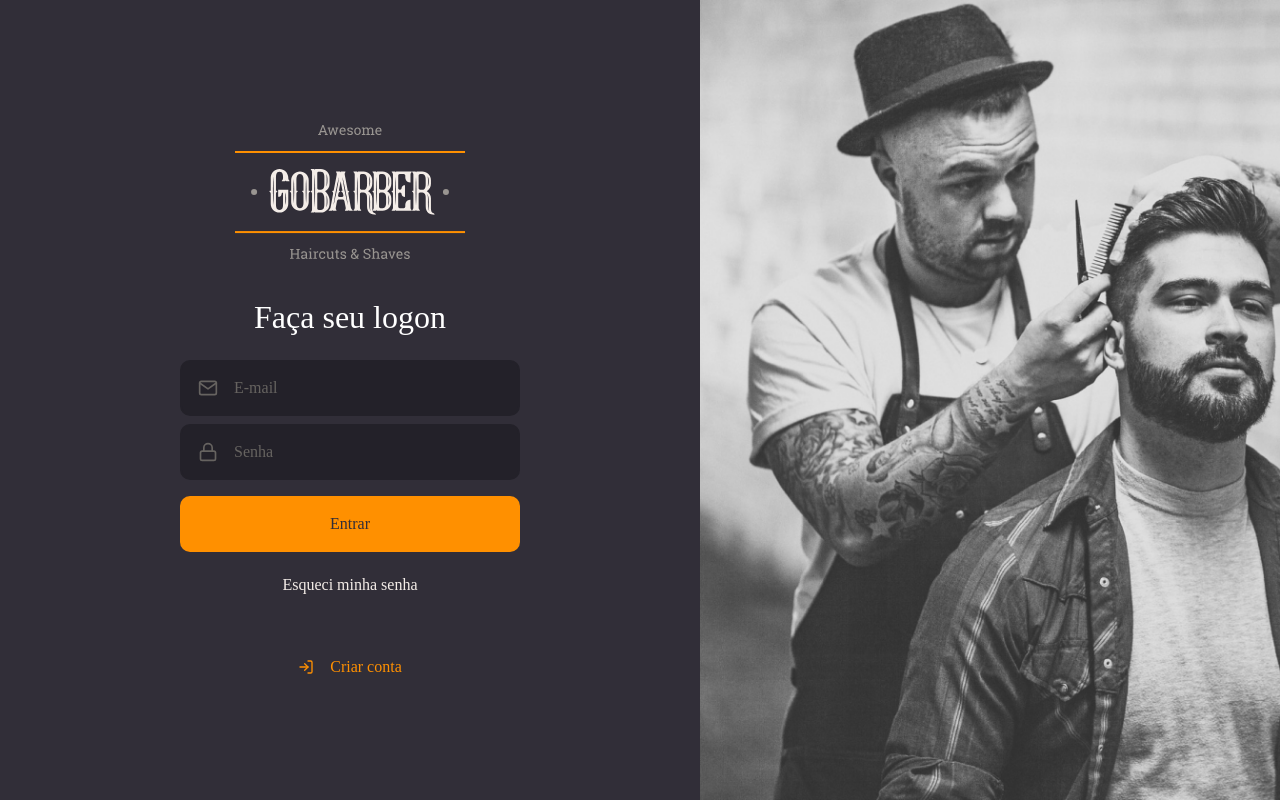
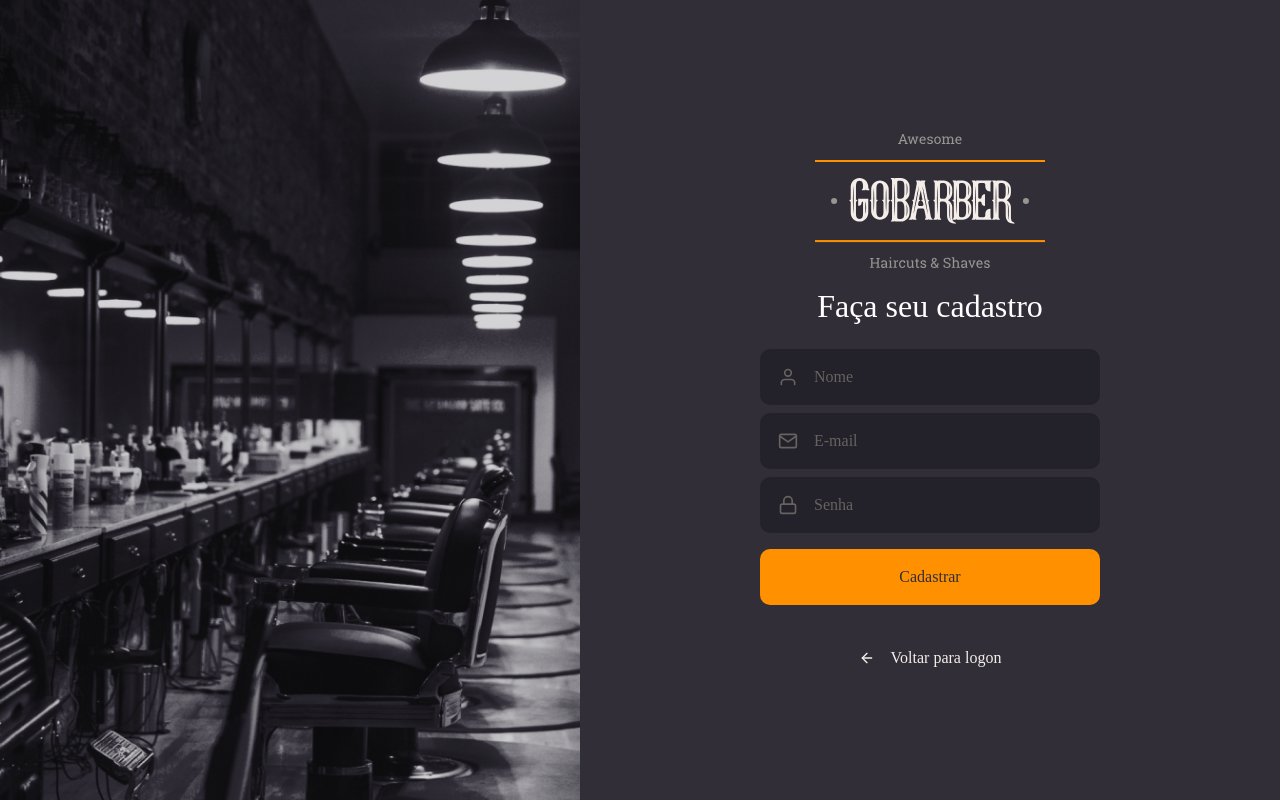
Before and after one commit to jandersonp/gobarber-web, a React (Create React App) app: page / in a window 1280 px wide. Built offline with nearby package versions, Linux system fonts and the light colour scheme; the HTML template or start-up script is replaced by a standard one.

Commit message:
chore: Página de cadastro

```diff
--- a/src/App.tsx
+++ b/src/App.tsx
@@ -1,11 +1,12 @@
 import React from 'react';
 
-import SignIn from './pages/SignIn';
+// import SignIn from './pages/SignIn';
+import SignUp from './pages/SignUp';
 import GlobalStyle from './styles/global';
 
 const App: React.FC = () => (
   <>
-    <SignIn />
+    <SignUp />
     <GlobalStyle />
   </>
 );
--- /dev/null
+++ b/src/pages/SignUp/index.tsx
@@ -0,0 +1,41 @@
+import React from 'react';
+import { FiArrowLeft, FiMail, FiLock, FiUser } from 'react-icons/fi';
+
+import logoImg from '../../assets/logo.svg';
+
+import Input from '../../components/Input';
+import Button from '../../components/Button';
+
+import { Container, Content, Background } from './styles';
+
+const SignUp: React.FC = () => (
+  <Container>
+    <Background />
+
+    <Content>
+      <img src={logoImg} alt="GoBarber" />
+      <form>
+        <h1>Faça seu cadastro</h1>
+
+        <Input name="name" icon={FiUser} placeholder="Nome" />
+        <Input name="email" icon={FiMail} placeholder="E-mail" />
+
+        <Input
+          name="password"
+          icon={FiLock}
+          type="password"
+          placeholder="Senha"
+        />
+
+        <Button type="submit">Cadastrar</Button>
+      </form>
+
+      <a href="/">
+        <FiArrowLeft />
+        Voltar para logon
+      </a>
+    </Content>
+  </Container>
+);
+
+export default SignUp;
--- /dev/null
+++ b/src/pages/SignUp/styles.ts
@@ -0,0 +1,68 @@
+import styled from 'styled-components';
+import { shade } from 'polished';
+
+import signUpBackground from '../../assets/sign-up-background.png';
+
+export const Container = styled.div`
+  height: 100vh;
+
+  display: flex;
+  align-items: stretch;
+`;
+
+export const Content = styled.div`
+  display: flex;
+
+  justify-content: center;
+  align-items: center;
+  flex-direction: column;
+
+  width: 100%;
+  max-width: 700px;
+
+  form {
+    margin: 20px 0;
+    width: 340px;
+    text-align: center;
+
+    h1 {
+      margin-bottom: 24px;
+    }
+
+    a {
+      color: #f4ede8;
+      text-decoration: none;
+      display: block;
+      margin-top: 24px;
+      transition: color 0.2s;
+
+      &:hover {
+        color: ${shade(0.2, '#f4ede8')};
+      }
+    }
+  }
+
+  > a {
+    color: #f4ede8;
+    text-decoration: none;
+    /* display: block; */
+    margin-top: 24px;
+    transition: color 0.2s;
+
+    display: flex;
+    align-items: center;
+
+    &:hover {
+      color: ${shade(0.2, '#f4ede8')};
+    }
+    svg {
+      margin-right: 16px;
+    }
+  }
+`;
+
+export const Background = styled.div`
+  flex: 1;
+  background: url(${signUpBackground}) no-repeat;
+  background-size: cover;
+`;
```
